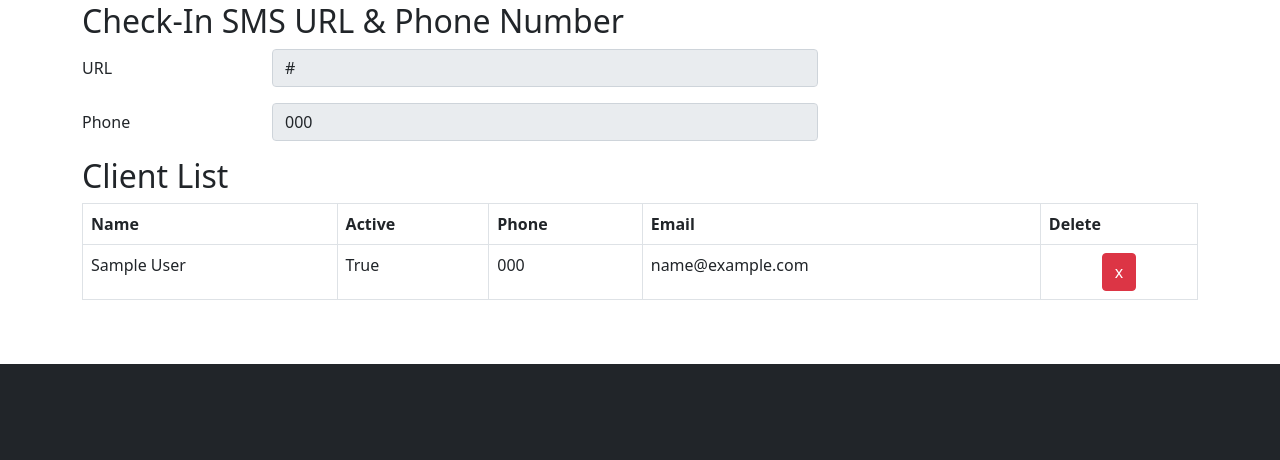
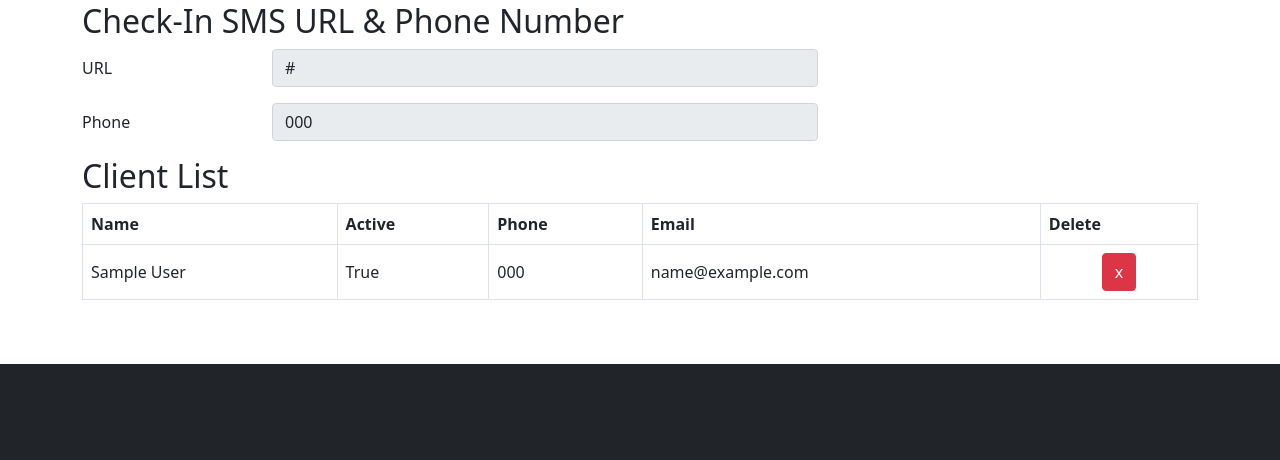
Before and after one commit to N8Brown/checkin_sms, a Django app: template text/templates/text/dashboard.html in a window 1280 px wide. Shown: the part 382-842 px from the top of the page. Run offline with Django 3.2, Linux system fonts and the light colour scheme; the template is opened without the code that fills it: values that come from a table or form of the project are taken from there, others are empty; a user stored in the database is signed in; tables that the repository leaves empty hold one stand-in row (values such as "Sample post"); some libraries are stand-ins or nearby versions.

Commit message:
Fix the client table vertical alignment issue

```diff
--- a/text/templates/text/dashboard.html
+++ b/text/templates/text/dashboard.html
@@ -68,10 +68,10 @@
             <tbody>
                 {% for client in client_list %}
                     <tr>
-                        <td>{{client.first_name}} {{client.last_name}}</td>
-                        <td>{{client.is_active}}</td>
-                        <td>{{client.phone}}</td>
-                        <td>{{client.email}}</td>
+                        <td class="align-middle">{{client.first_name}} {{client.last_name}}</td>
+                        <td class="align-middle">{{client.is_active}}</td>
+                        <td class="align-middle">{{client.phone}}</td>
+                        <td class="align-middle">{{client.email}}</td>
                         <td class="text-center align-middle"><a class="btn btn-danger" href="{% url 'user_delete_client' client.id %}">x</a></td>
                     </tr>
                 {% endfor %}
```
